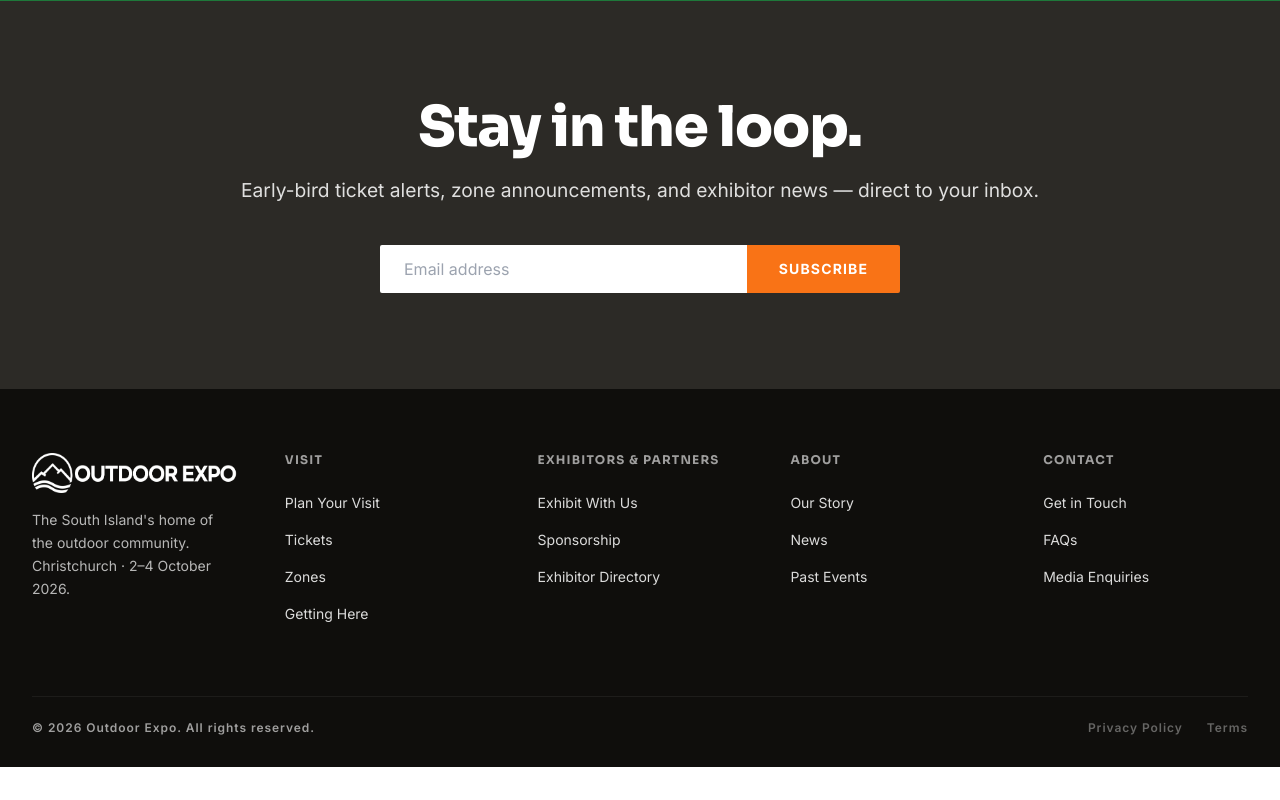
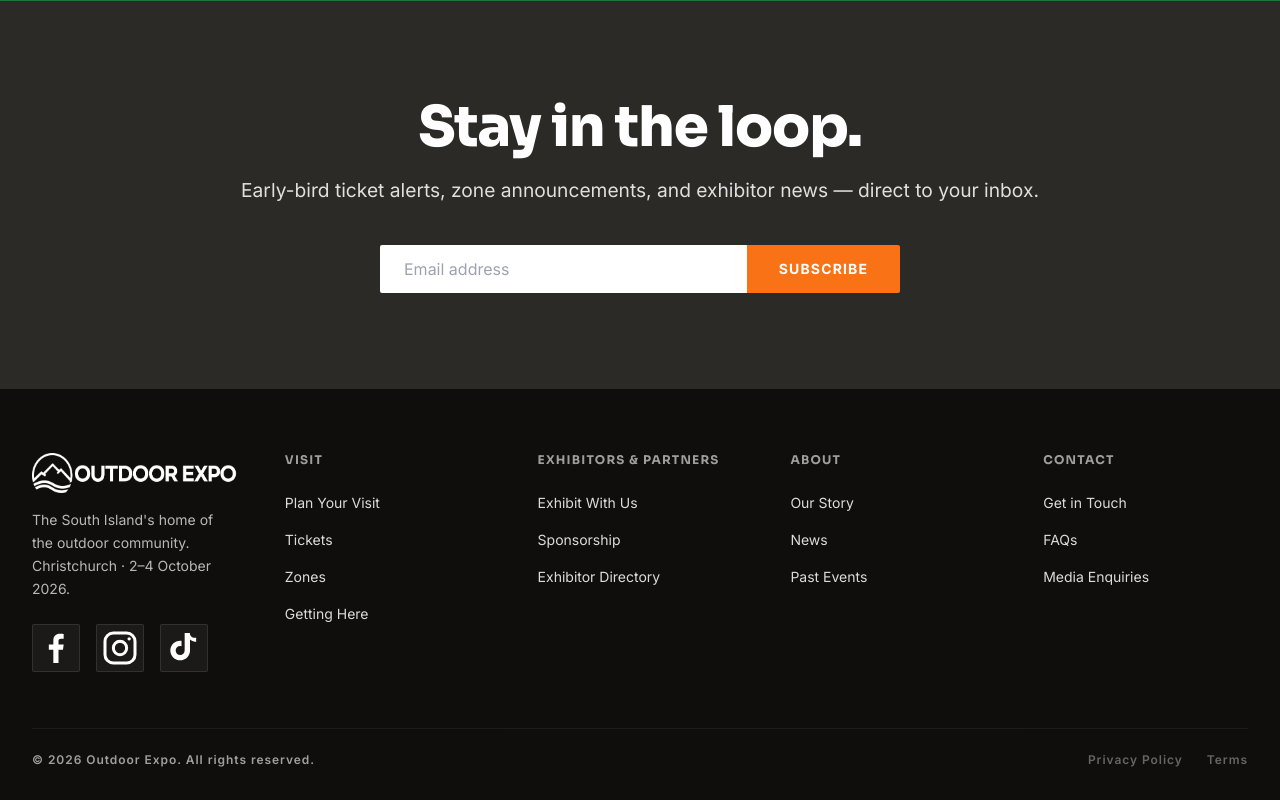
Before and after one commit to OutdoorExpo/outdoor-expo-site, a Next.js app: page / in a window 1280 px wide. Shown: the part 4965-5765 px from the top of the page. Before the commit the page ends 5732 px from the top, so only its background shows below. Built offline with nearby package versions, Linux system fonts and the light colour scheme.

Commit message:
Add social media links to Footer

```diff
--- a/components/Footer.tsx
+++ b/components/Footer.tsx
@@ -1,5 +1,38 @@
 import Link from "next/link";
 import { Logo } from "./Logo";
+
+const SOCIALS = [
+  {
+    label: "Facebook",
+    href: "https://www.facebook.com/outdoorexponz",
+    // simple Facebook glyph
+    icon: (
+      <svg viewBox="0 0 24 24" fill="currentColor" aria-hidden="true">
+        <path d="M13.5 21v-8h2.7l.4-3.1h-3.1V7.9c0-.9.2-1.5 1.5-1.5h1.6V3.6c-.3 0-1.2-.1-2.3-.1-2.3 0-3.9 1.4-3.9 4v2.4H7.7V13h2.7v8h3.1z" />
+      </svg>
+    ),
+  },
+  {
+    label: "Instagram",
+    href: "https://www.instagram.com/outdoorexponz/",
+    icon: (
+      <svg viewBox="0 0 24 24" fill="none" stroke="currentColor" strokeWidth="1.8" aria-hidden="true">
+        <rect x="3" y="3" width="18" height="18" rx="5" />
+        <circle cx="12" cy="12" r="4" />
+        <circle cx="17.5" cy="6.5" r="1" fill="currentColor" stroke="none" />
+      </svg>
+    ),
+  },
+  {
+    label: "TikTok",
+    href: "https://www.tiktok.com/@outdoorexponz",
+    icon: (
+      <svg viewBox="0 0 24 24" fill="currentColor" aria-hidden="true">
+        <path d="M19.6 8.3c-1.5 0-2.9-.5-4-1.4v6.6c0 3.3-2.6 5.9-5.9 5.9S3.8 16.8 3.8 13.5s2.6-5.9 5.9-5.9c.3 0 .6 0 .8.1V11c-.3-.1-.6-.2-.8-.2-1.5 0-2.7 1.2-2.7 2.7s1.2 2.7 2.7 2.7 2.7-1.2 2.7-2.7V3h3.1c0 1.6 1.3 2.9 2.9 2.9h.9v2.4h.3z" />
+      </svg>
+    ),
+  },
+];
 
 const footerColumns = [
   {
@@ -44,10 +77,24 @@ export function Footer() {
         <div className="grid grid-cols-2 md:grid-cols-5 gap-6 mb-7">
           <div className="col-span-2 md:col-span-1">
             <Logo variant="white" />
-            <p className="text-body-s opacity-70 mt-2 max-w-[280px] leading-relaxed">
+            <p className="text-body-s opacity-70 mt-2 mb-3 max-w-[280px] leading-relaxed">
               The South Island&apos;s home of the outdoor community.
               Christchurch · 2–4 October 2026.
             </p>
+            <div className="flex gap-2">
+              {SOCIALS.map((s) => (
+                <a
+                  key={s.label}
+                  href={s.href}
+                  target="_blank"
+                  rel="noopener noreferrer"
+                  aria-label={`Outdoor Expo on ${s.label}`}
+                  className="w-touch-rec h-touch-rec flex items-center justify-center bg-white/5 hover:bg-orange-500 border border-white/10 hover:border-orange-500 rounded-sm transition-colors text-white"
+                >
+                  <span className="w-5 h-5 block">{s.icon}</span>
+                </a>
+              ))}
+            </div>
           </div>
           {footerColumns.map((col) => (
             <div key={col.title}>
```
